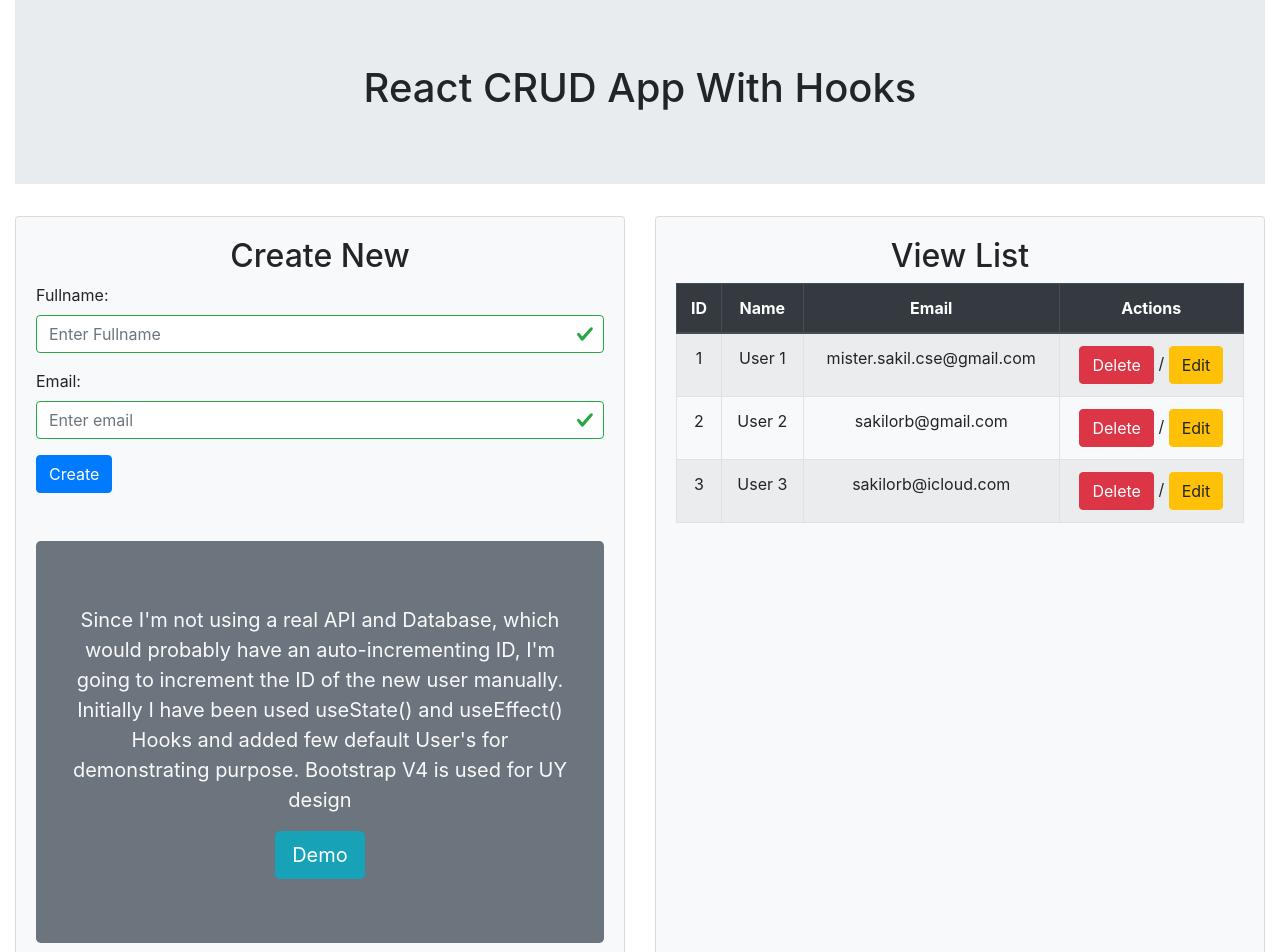
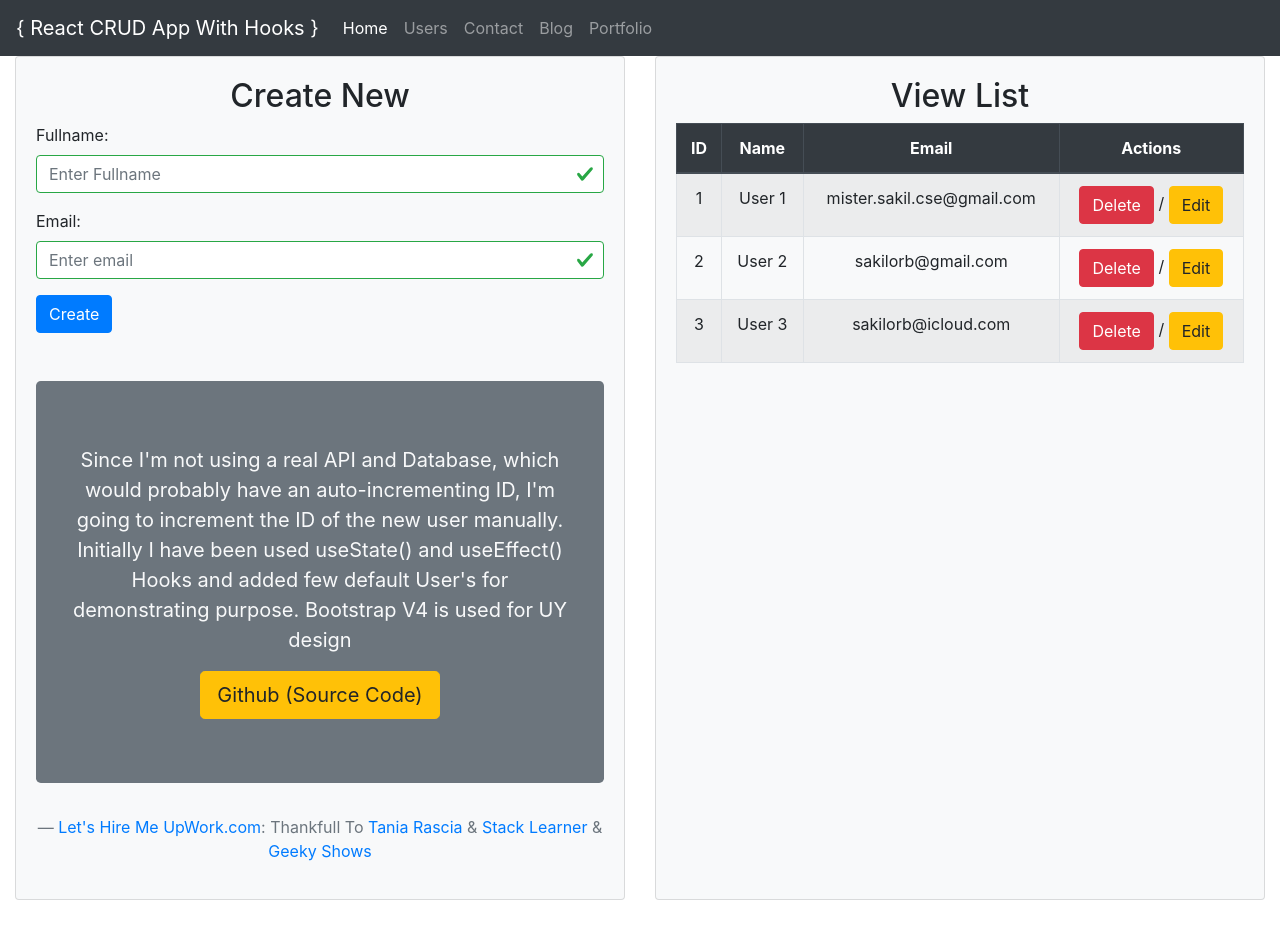
Before and after one commit to mistersakil/react-crud-app-with-hooks, a React (Create React App) app: page / in a window 1280 px wide. Shown: the top 952 px of the page. After the commit the page ends 900 px from the top, so only its background shows below. Built offline with nearby package versions, Linux system fonts and the light colour scheme.

Commit message:
added react router and fetch api

```diff
--- a/package.json
+++ b/package.json
@@ -7,10 +7,12 @@
     "@testing-library/jest-dom": "^4.2.4",
     "@testing-library/react": "^9.5.0",
     "@testing-library/user-event": "^7.2.1",
+    "axios": "^0.19.2",
     "bootstrap": "^4.4.1",
     "node-sass": "^4.13.1",
     "react": "^16.13.1",
     "react-dom": "^16.13.1",
+    "react-router-dom": "^5.1.2",
     "react-scripts": "3.4.1"
   },
   "scripts": {
--- /dev/null
+++ b/src/App.jsx
@@ -0,0 +1,25 @@
+import React from 'react'
+import {BrowserRouter as Router, Route, Switch} from 'react-router-dom'
+import Menu from './Component/Menu'
+import Users from './Component/Users'
+import Home from './Component/Home'
+import UserDetails from './Component/UserDetails'
+
+export default function(){
+
+	return (
+	    <Router>
+    		<Menu />
+			<Switch>
+				<Route path="/" exact component={Home} />
+				<Route path="/users" exact component={Users} />
+				<Route path="/users/:username" exact component={UserDetails} />
+				<Route path="/contact" render={() => <h1>Contact Page updated</h1>} />
+			</Switch>
+		</Router>
+
+	)
+
+
+
+}
--- a/src/Component/Form.jsx
+++ b/src/Component/Form.jsx
@@ -54,9 +54,14 @@ export default function Form(props) {
 		  		<p>
 		   		Since I'm not using a real API and Database, which would probably have an auto-incrementing ID, I'm going to increment the ID of the new user manually. Initially I have been used useState() and useEffect() Hooks and added few default User's for demonstrating purpose. Bootstrap V4 is used for UY design
 		   		</p>
-		   		<a href="http://z-category.com/demo/react-crud-app-with-hooks/" className="btn btn-info btn-lg">Demo</a>
+		   		<a href="https://github.com/mistersakil/react-crud-app-with-hooks-and-contextapi" target="_blank" className="btn btn-warning btn-lg">Github (Source Code)</a>
 			</div>
-		   <footer className="blockquote-footer"><a href="https://www.upwork.com/o/companies/~011335ddde8074293a/" target="_blank">Let's Hire Me UpWork.com</a> : Credit Goes To <a href="https://www.taniarascia.com/" target="_blank">Tania Rascia</a></footer>
+		   <footer className="blockquote-footer">
+		   <a href="https://www.upwork.com/o/companies/~011335ddde8074293a/" target="_blank">Let's Hire Me UpWork.com</a>
+		   : Thankfull To <a href="https://www.taniarascia.com/" target="_blank">Tania Rascia</a> <span> & </span>
+		   <a href="https://www.youtube.com/channel/UCrmHQdRbYKFsB602Duho4Tw" target="_blank">Stack Learner</a> <span> & </span>
+		   <a href="https://www.youtube.com/channel/UCc5FkTYiWH5L3Gk5IyW6Rmw" target="_blank">Geeky Shows</a>
+		   </footer>
 		</blockquote>
 		</Fragment>
 	);
--- a/src/App.js
+++ b/src/Component/Home.jsx
@@ -1,7 +1,12 @@
 import React, {useState, Fragment} from 'react';
-import Table from './Component/Table'
-import Form from './Component/Form'
-import FormUpdate from './Component/FormUpdate'
+import {BrowserRouter as Router, Route, Switch} from 'react-router-dom'
+import Table from './Table'
+import Form from './Form'
+import FormUpdate from './FormUpdate'
+import Menu from './Menu'
+import Users from './Users'
+
+
 function App() {
   const tableFields = ['ID', 'Name','Email','Actions']
   const initianData = [
@@ -51,14 +56,7 @@ function App() {
   return (
     <div className="container-fluid">
       <div className="row">
-        <div className="col-sm-12">
 
-          <div className="jumbotron jumbotron-fluid">
-            <div className="container">
-              <h1 className="text-center">React CRUD App With Hooks </h1>
-            </div>
-          </div>
-        </div>
         <div className="col-sm-12">
           <div className="card-deck">
             <div className="card bg-light">
@@ -90,7 +88,10 @@ function App() {
           </div>
         </div>
       </div>
+
+
     </div>
+
   );
 }
 
--- /dev/null
+++ b/src/Component/Menu.jsx
@@ -0,0 +1,30 @@
+import React from 'react';
+import {NavLink} from 'react-router-dom'
+const Menu = props => {
+
+	const style = {
+		color: '#fff',
+	}
+
+	return (
+
+		<nav className="navbar navbar-expand-md bg-dark navbar-dark justify-content-center">
+		 	<NavLink exact to="/" className="navbar-brand" href="#">{ "{ React CRUD App With Hooks }" }</NavLink>
+		  	<button className="navbar-toggler" type="button" data-toggle="collapse" data-target="#collapsibleNavbar">
+		 	   <span className="navbar-toggler-icon"></span>
+		  	</button>
+		  	<div className="collapse navbar-collapse" id="collapsibleNavbar">
+				<ul className="navbar-nav">
+				    <li className="nav-item"><NavLink className="nav-link" activeStyle={style} exact to="/">Home</NavLink></li>
+				    <li className="nav-item"><NavLink className="nav-link" activeStyle={style} to="/users">Users</NavLink></li>
+				    <li className="nav-item"><NavLink className="nav-link" activeStyle={style} to="/contact">Contact</NavLink></li>
+				    <li className="nav-item"><NavLink className="nav-link" activeStyle={style} to="/blog">Blog</NavLink></li>
+					<li className="nav-item"><NavLink className="nav-link" activeStyle={style} to="/portfolio">Portfolio</NavLink></li>
+				</ul>
+			</div>
+		</nav>
+	)
+
+}
+
+export default Menu
--- /dev/null
+++ b/src/Component/UserDetails.jsx
@@ -0,0 +1,20 @@
+import React from 'react'
+import {Link} from 'react-router-dom'
+export default function UserDetails(props) {
+
+	const {username} = props.match.params
+
+	return(
+		<div className="container-fluid">
+	    	<div className="row">
+	    		<div className="col-sm-6 offset-sm-3 mt-5">
+	    			<h2 className="text-center mb-3">{`Username : ${username}`}</h2>
+	    			<hr/>
+	    			<Link to="/users" className="btn btn-info d-block">Go Back</Link>
+	    		</div>
+
+	    	</div>
+
+		</div>
+	)
+}
--- /dev/null
+++ b/src/Component/Users.jsx
@@ -0,0 +1,64 @@
+import React, {useEffect, useState} from 'react'
+import Table from './Table'
+import {Link} from 'react-router-dom'
+const Users = props => {
+
+	const initialUsers = []
+	const [users, setUsers] = useState(initialUsers)
+
+
+	async function loadUsersFromApi(){
+		const usersResult = await fetch('https://jsonplaceholder.typicode.com/users').then(response => response.json())
+		setUsers([...users, ...usersResult])
+	}
+
+
+	const userRows = users.map((user, index) => {
+		return (
+		    <tr key={`${user.name}-${index}`}>
+				<td>{user.id}</td>
+				<td><Link to={`/users/${user.id}`} >{user.name}</Link></td>
+				<td>{user.email}</td>
+				<td>{user.phone}</td>
+				<td>{user.username}</td>
+			</tr>
+		)
+	})
+
+	useEffect(() => {
+		loadUsersFromApi()
+	},[])
+
+	return (
+	    <div className="container-fluid">
+	    	<div className="row">
+	    		<div className="col-sm-12 mt-5">
+	    			<h2 className="text-center mb-3">User List Through API</h2>
+	    			<span className="badge badge-secondary d-block"><h3>API: https://jsonplaceholder.typicode.com/users</h3></span>
+	    			<hr/>
+				    <div className="table-responsive">
+						<table className="table table-bordered table-hover table-striped">
+							<thead>
+							<tr className="table-info">
+								<th>ID</th>
+								<th>Name</th>
+								<th>Email</th>
+								<th>Phone</th>
+								<th>Username</th>
+							</tr>
+							</thead>
+							<tbody>
+							{userRows}
+							</tbody>
+						</table>
+					</div>
+	    		</div>
+	    	</div>
+
+		</div>
+
+	)
+
+}
+
+export default Users
```
Also changed, not shown: 1 other file (tests, documents, lock files or other folders).
